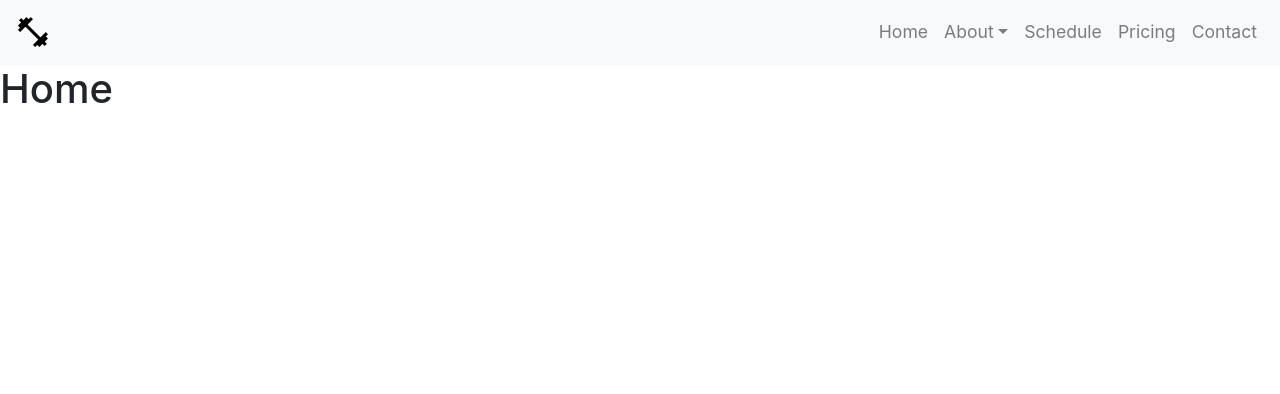
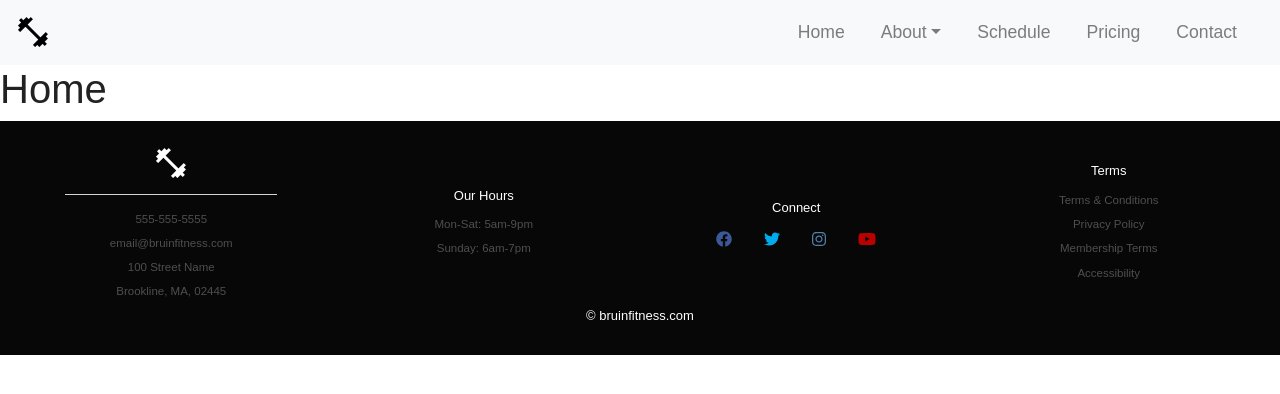
Before and after one commit to thomasmburke/BruinFitnessWeb, a React (Create React App) app in the folder bruinfitness/: page / in a window 1280 px wide. Shown: the top 394 px of the page. Built offline with nearby package versions, Linux system fonts and the light colour scheme.

Commit message:
working on Footer component

```diff
--- a/bruinfitness/src/App.js
+++ b/bruinfitness/src/App.js
@@ -1,7 +1,8 @@
 import React from "react";
 import "./App.css";
 import { BrowserRouter as Router, Switch, Route } from "react-router-dom";
-import NavigationBar from "./NavigationBar";
+import NavigationBar from "./components/NavigationBar";
+import Footer from "./components/Footer";
 
 function App() {
   return (
@@ -10,34 +11,29 @@ function App() {
       <Router>
         <div className="app">
           <Switch>
-            {/* About page bruinfitness.com/about */}
             <Route path="/about">
               <h1>About</h1>
             </Route>
-            {/* Team page bruinfitness.com/team */}
             <Route path="/team">
               <h1>Team</h1>
             </Route>
-            {/* Schedule page bruinfitness.com/schedule */}
             <Route path="/schedule">
               <h1>Schedule</h1>
             </Route>
-            {/* Pricing page bruinfitness.com/pricing */}
             <Route path="/pricing">
               <h1>Pricing</h1>
             </Route>
-            {/* Contact page bruinfitness.com/contact */}
             <Route path="/contact">
               <h1>Contact</h1>
             </Route>
             {/* default route & Home page */}
-            {/* Home page bruinfitnes.com/ */}
             <Route path="/">
               <h1>Home</h1>
             </Route>
           </Switch>
         </div>
       </Router>
+      <Footer />
     </React.Fragment>
   );
 }
--- /dev/null
+++ b/bruinfitness/src/components/Footer.css
@@ -0,0 +1,81 @@
+.footer__copy {
+  padding: 0px;
+}
+footer {
+  background-color: #070707;
+  color: #4f4f4f;
+  padding-top: 1.5rem;
+}
+footer a {
+  color: #4f4f4f;
+}
+footer p {
+  padding: 0px 0px 7px;
+  font-size: 11.5px;
+  margin: 0px;
+}
+footer h6 {
+  color: #ffffff;
+  margin: 0px;
+  padding: 0px 0px 13px;
+  font-size: 13px;
+}
+footer h5 {
+  color: #ffffff;
+  margin: 0px;
+}
+footer img {
+  padding-bottom: 0.8rem;
+}
+hr.light {
+  border-top: 1px solid #d5d5d5;
+  width: 75%;
+  margin: auto;
+  padding-bottom: 1rem;
+}
+
+.flex-grid-fourths {
+  display: flex;
+  justify-content: center;
+  align-items: center;
+}
+.flex-grid-fourths .col {
+  flex: 1;
+}
+
+.flex-grid-single {
+  display: flex;
+  justify-content: center;
+  align-items: center;
+}
+
+footer div.container-fluid {
+  padding-bottom: 2rem;
+}
+
+/*============= SOCIAL STYLING START=============*/
+.social a {
+  font-size: 1em;
+  padding: 1rem;
+}
+
+.fa-facebook {
+  color: #3b5998;
+}
+.fa-twitter {
+  color: #00aced;
+}
+.fa-instagram {
+  color: #517fa8;
+}
+.fa-youtube {
+  color: #bb0000;
+}
+
+.fa-facebook:hover,
+.fa-twitter:hover,
+.fa-instagram:hover,
+.fa-youtube:hover {
+  color: #d5d5d5;
+}
+/*============= SOCIAL STYLING END=============*/
--- /dev/null
+++ b/bruinfitness/src/components/Footer.js
@@ -0,0 +1,61 @@
+import React from "react";
+import "./Footer.css";
+import { FontAwesomeIcon } from "@fortawesome/react-fontawesome";
+import {
+  faFacebook,
+  faInstagram,
+  faYoutube,
+  faTwitter,
+} from "@fortawesome/free-brands-svg-icons";
+import Container from "react-bootstrap/Container";
+
+function Footer() {
+  return (
+    <footer>
+      <Container fluid>
+        <div className="flex-grid-fourths">
+          <div className="col text-center">
+            <img src="/images/baseline_fitness_center_white_18dp.png" alt="" />
+            <hr className="light" />
+            <p>555-555-5555</p>
+            <p>email@bruinfitness.com</p>
+            <p>100 Street Name</p>
+            <p>Brookline, MA, 02445</p>
+          </div>
+          <div className="col text-center">
+            <h6>Our Hours</h6>
+            <p>Mon-Sat: 5am-9pm</p>
+            <p>Sunday: 6am-7pm</p>
+          </div>
+          <div className="col text-center social">
+            <h6>Connect</h6>
+            <a href="https://facebook.com/tom.burke.35513">
+              <FontAwesomeIcon icon={faFacebook} />
+            </a>
+            <a href="https://facebook.com/tom.burke.35513">
+              <FontAwesomeIcon icon={faTwitter} />
+            </a>
+            <a href="https://facebook.com/tom.burke.35513">
+              <FontAwesomeIcon icon={faInstagram} />
+            </a>
+            <a href="https://facebook.com/tom.burke.35513">
+              <FontAwesomeIcon icon={faYoutube} />
+            </a>
+          </div>
+          <div className="col text-center">
+            <h6>Terms</h6>
+            <p>Terms & Conditions</p>
+            <p>Privacy Policy</p>
+            <p>Membership Terms</p>
+            <p>Accessibility</p>
+          </div>
+        </div>
+        <div className="flex-grid-single">
+          <h6 className="footer__copy">&copy; bruinfitness.com</h6>
+        </div>
+      </Container>
+    </footer>
+  );
+}
+
+export default Footer;
--- /dev/null
+++ b/bruinfitness/src/components/NavigationBar.css
@@ -0,0 +1,61 @@
+/* default of Poppins font and secondary of sans-serif*/
+html,
+body {
+  height: 100%;
+  width: 100%;
+  font-family: "Poppins", sans-serif;
+  color: #222;
+  font-weight: 400;
+}
+
+.navbar {
+  padding: unset;
+}
+/* add margin to each of the nav bar list items*/
+.nav-link {
+  font-size: 1.1em !important;
+  padding: 1.2rem;
+  margin-right: 20px;
+}
+
+/* ============ only desktop view ============ */
+@media all and (min-width: 768px) {
+  .navbar .nav-item .dropdown-menu {
+    display: block;
+    opacity: 0;
+    visibility: hidden;
+    transition: 0.3s;
+    background-color: #f8f9fa;
+    margin-top: 0 !important;
+    border-radius: 0;
+    z-index: 1000;
+    top: 180%;
+  }
+  .navbar .nav-item:hover .dropdown-menu {
+    transition: 0.3s;
+    opacity: 1;
+    visibility: visible;
+    top: 100%;
+    transform: rotateX(0deg);
+  }
+  .dropdown-item:hover {
+    color: #039509;
+  }
+  .dropdown-item:active {
+    background-color: #f8f9fa;
+  }
+}
+/* ============ desktop view .end// ============ */
+
+@media (max-width: 768px) {
+  nav div.container-fluid {
+    padding: 1rem 1rem 1rem 1rem !important;
+  }
+  .dropdown-item:hover {
+    color: #039509;
+    background-color: white;
+  }
+  a.nav-link {
+    padding: 1rem 0px 0px 0px;
+  }
+}
--- /dev/null
+++ b/bruinfitness/src/components/NavigationBar.js
@@ -0,0 +1,42 @@
+import React from "react";
+import "./NavigationBar.css";
+import Nav from "react-bootstrap/Nav";
+import NavBar from "react-bootstrap/NavBar";
+import NavDropdown from "react-bootstrap/NavDropdown";
+import Container from "react-bootstrap/Container";
+
+function NavigationBar() {
+  return (
+    <NavBar bg="light" expand="md" sticky="top">
+      <Container fluid>
+        <NavBar.Brand href="/">
+          <img
+            src="/images/baseline_fitness_center_black_18dp.png"
+            alt="BruinFitness logo"
+          />
+        </NavBar.Brand>
+        <NavBar.Toggle aria-controls="basic-navbar-nav" />
+        <NavBar.Collapse id="basic-navbar-nav">
+          <Nav className="ml-auto">
+            <Nav.Link href="/">Home</Nav.Link>
+            {/* renderMenuOnMount renders the menu in the DOM before the first time it is shown */}
+            <NavDropdown
+              title="About"
+              id="nav-dropdown"
+              renderMenuOnMount={true}
+            >
+              <NavDropdown.Item href="/about">About Us</NavDropdown.Item>
+              <NavDropdown.Item href="/team">Team</NavDropdown.Item>
+              <NavDropdown.Item href="/FAQ">FAQ</NavDropdown.Item>
+            </NavDropdown>
+            <Nav.Link href="/schedule">Schedule</Nav.Link>
+            <Nav.Link href="/pricing">Pricing</Nav.Link>
+            <Nav.Link>Contact</Nav.Link>
+          </Nav>
+        </NavBar.Collapse>
+      </Container>
+    </NavBar>
+  );
+}
+
+export default NavigationBar;
```
Also changed, not shown: bruinfitness/public/images/baseline_fitness_center_white_18dp.png (added).
